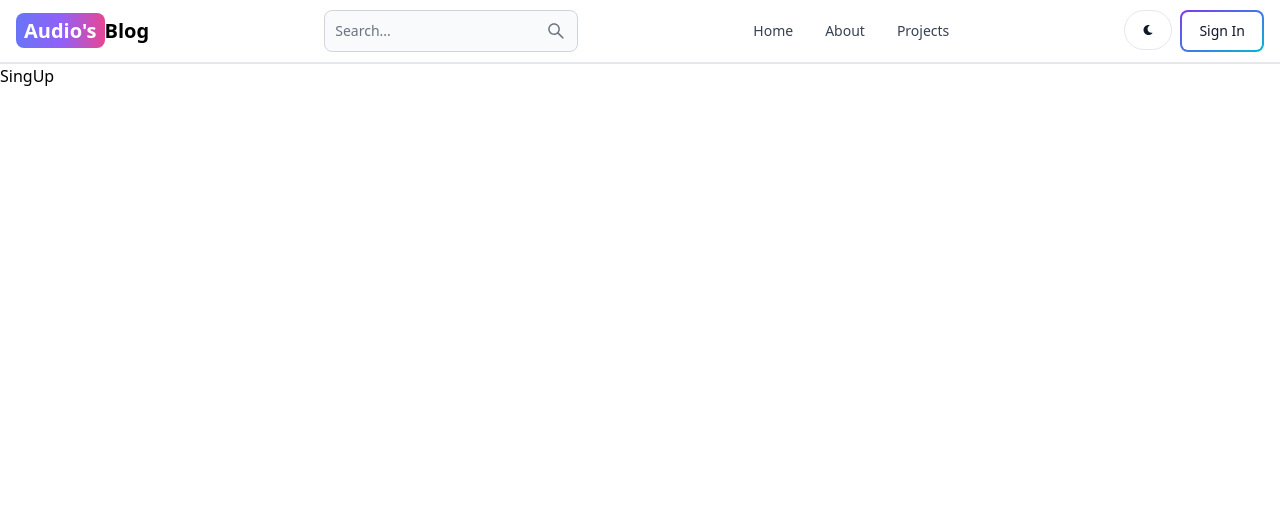
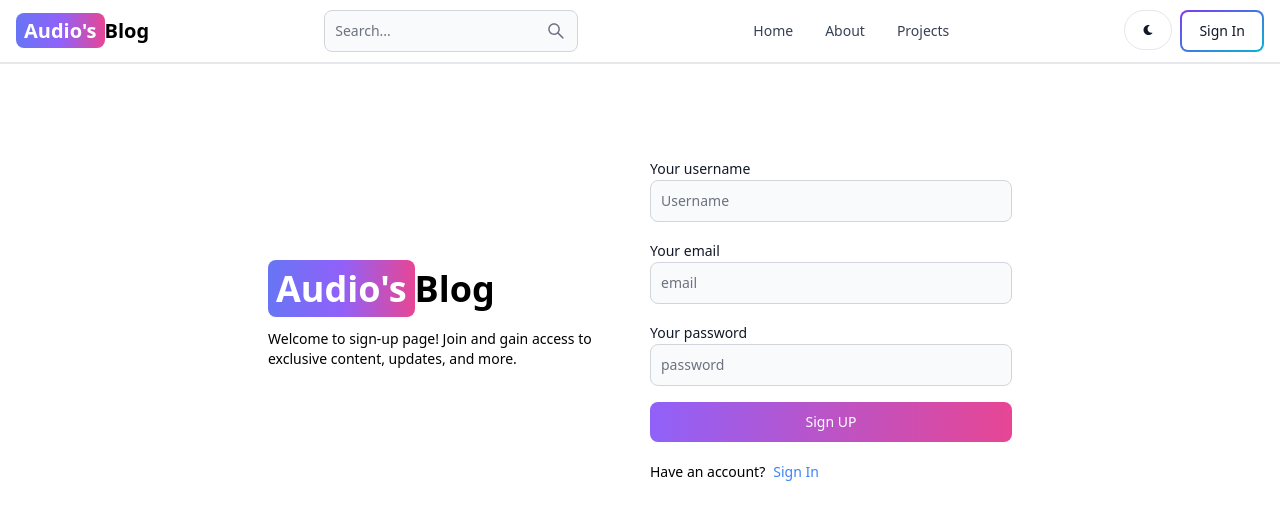
Before and after one commit to audiofolks/Audio-Blog, a React (Vite) app in the folder client/: page /sing-up in a window 1280 px wide. Shown: the top 520 px of the page. Built offline with nearby package versions, Linux system fonts and the light colour scheme.

Commit message:
create sign up page ui

```diff
--- a/client/index.html
+++ b/client/index.html
@@ -1,4 +1,4 @@
-<!doctype html>
+<!DOCTYPE html>
 <html lang="en">
   <head>
     <meta charset="UTF-8" />
--- a/client/src/App.jsx
+++ b/client/src/App.jsx
@@ -1,24 +1,24 @@
-import {BrowserRouter, Route, Routes} from 'react-router-dom'
-import Home from './pages/Home'
-import About from './pages/About'
-import SingUp from './pages/SingUp'
-import Projects from './pages/Projects'
-import Dashbord from './pages/Dashbord'
-import SingIn from './pages/SingIn'
-import Header from './components/Header'
+import { BrowserRouter, Route, Routes } from "react-router-dom";
+import Home from "./pages/Home";
+import About from "./pages/About";
+import SignUp from "./pages/SignUp";
+import Projects from "./pages/Projects";
+import Dashbord from "./pages/Dashbord";
+import SignIn from "./pages/SingIn";
+import Header from "./components/Header";
 
 export default function App() {
   return (
     <BrowserRouter>
-    <Header/>
-     <Routes>
-        <Route path='/' element={<Home />} />
-        <Route path='/about' element={<About />} />
-        <Route path='/sing-in' element={<SingIn />} />
-        <Route path='/sing-up' element={<SingUp />} />
-        <Route path='/dashbord' element={<Dashbord />} />
-        <Route path='/Projects' element={<Projects />} />
-     </Routes>
+      <Header />
+      <Routes>
+        <Route path="/" element={<Home />} />
+        <Route path="/about" element={<About />} />
+        <Route path="/sing-in" element={<SignIn />} />
+        <Route path="/sing-up" element={<SignUp />} />
+        <Route path="/dashbord" element={<Dashbord />} />
+        <Route path="/Projects" element={<Projects />} />
+      </Routes>
     </BrowserRouter>
-  )
+  );
 }
--- a/client/src/pages/About.jsx
+++ b/client/src/pages/About.jsx
@@ -1,7 +1,5 @@
-import React from 'react'
+import React from "react";
 
 export default function About() {
-  return (
-    <div>About</div>
-  )
+  return <div>About</div>;
 }
--- a/client/src/pages/Dashbord.jsx
+++ b/client/src/pages/Dashbord.jsx
@@ -1,7 +1,5 @@
-import React from 'react'
+import React from "react";
 
 export default function Dashbord() {
-  return (
-    <div>Dashbord</div>
-  )
+  return <div>Dashbord</div>;
 }
--- a/client/src/pages/Home.jsx
+++ b/client/src/pages/Home.jsx
@@ -1,7 +1,5 @@
-import React from 'react'
+import React from "react";
 
 export default function Home() {
-  return (
-    <div>Home</div>
-  )
+  return <div>Home</div>;
 }
--- a/client/src/pages/Projects.jsx
+++ b/client/src/pages/Projects.jsx
@@ -1,7 +1,5 @@
-import React from 'react'
+import React from "react";
 
 export default function Projects() {
-  return (
-    <div>Projects</div>
-  )
+  return <div>Projects</div>;
 }
--- /dev/null
+++ b/client/src/pages/SignUp.jsx
@@ -0,0 +1,52 @@
+import { Button, Label, TextInput } from "flowbite-react";
+import { Link } from "react-router-dom";
+
+export default function SignUp() {
+  return (
+    <div className="min-h-screen mt-20 ">
+      <div className="flex p-3 max-w-3xl mx-auto flex-col md:flex-row md:items-center gap-5">
+        {/* left */}
+
+        <div className="flex-1">
+          <Link to="/" className=" font-bold  dark:text-white text-4xl">
+            <span className="px-2 py-1 bg-gradient-to-r from-indigo-500 via-purple-500 to-pink-500 rounded-lg text-white">
+              Audio's
+            </span>
+            Blog
+          </Link>
+          <p className="text-sm mt-5">
+            Welcome to sign-up page! Join and gain access to exclusive content,
+            updates, and more.
+          </p>
+        </div>
+        {/* right */}
+
+        <div className="flex-1">
+          <form className="flex flex-col gap-4">
+            <div>
+              <Label value="Your username" />
+              <TextInput type="text" placeholder="Username" id="username" />
+            </div>
+            <div>
+              <Label value="Your email" />
+              <TextInput type="text" placeholder="email" id="email" />
+            </div>
+            <div>
+              <Label value="Your password" />
+              <TextInput type="text" placeholder="password" id="password" />
+            </div>
+            <Button gradientDuoTone='purpleToPink' type='submit'>
+              Sign UP
+              </Button>
+          </form>
+          <div className="flex gap-2 text-sm mt-5">
+            <span>Have an account?</span>
+            <Link to='/sign-in' className="text-blue-500">
+            Sign In
+            </Link>
+          </div>
+        </div>
+      </div>
+    </div>
+  );
+}
--- a/client/src/pages/SingUp.jsx
+++ /dev/null
@@ -1,6 +0,0 @@
-
-export default function SingUp() {
-  return (
-    <div>SingUp</div>
-  )
-}
--- a/client/src/pages/Singin.jsx
+++ b/client/src/pages/Singin.jsx
@@ -1,6 +1,3 @@
-
-export default function SingIn() {
-  return (
-    <div>SingIn</div>
-  )
+export default function SignIn() {
+  return <div>SignIn</div>;
 }
```
Also changed, not shown: 2 other files (tests, documents, lock files or other folders).
